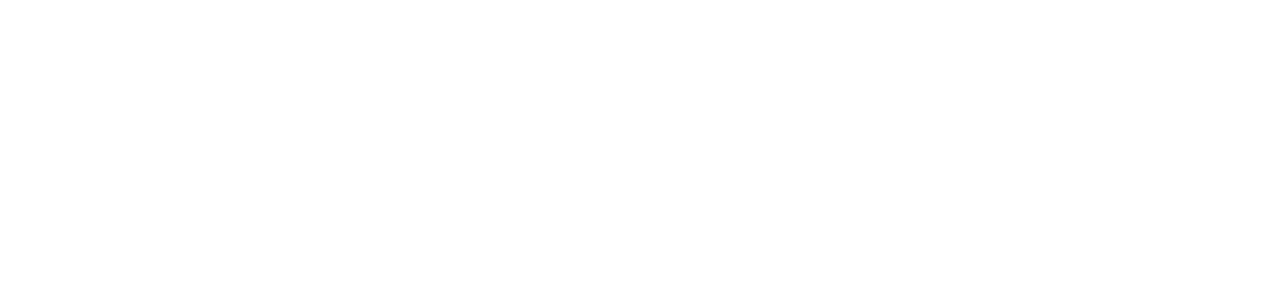
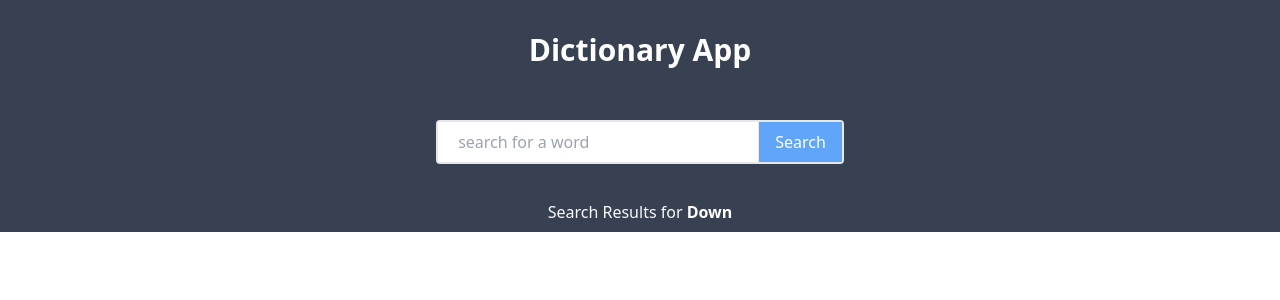
Before and after one commit to superwaih/dictionary-app, a React (Create React App) app: page / in a window 1280 px wide. Shown: the top 300 px of the page. Built offline with nearby package versions, Linux system fonts and the light colour scheme.

Commit message:
done with the header component

```diff
--- a/src/App.js
+++ b/src/App.js
@@ -1,8 +1,9 @@
+import Header from "./Components/Header";
 
 function App() {
   return (
     <div className="App">
-
+   <Header />
     </div>
   );
 }
--- a/src/Components/Header.jsx
+++ b/src/Components/Header.jsx
@@ -2,9 +2,17 @@
 
 const Header = () => {
   return (
-    <div className='bg-blue-400 p-4 h-20 flex ' >
-        <input type="text" name="" id="" />
-        <button>Search</button>
+    <div className='bg-gray-700' >
+        <div className="mx-auto py-8 ">
+            <h1 className='text-center font-bold text-white text-3xl'>Dictionary App </h1>
+        </div>
+        <div className="flex items-center justify-center mt-5">
+            <div className="flex mb-5 rounded border-2 border-gray-200 rounded">
+                <input className='px-5 py-2 md:w-80 ' type="text" placeholder='search for a word' />
+                <button className='bg-blue-400 border-l px-4 py-2 text-white ' >Search </button>
+            </div>
+        </div>
+        <h3 className='text-center text-gray-50 mt-4 pb-2' >Search Results for <span className='font-bold text-white'>Down</span> </h3>
     </div>
   )
 }
```
